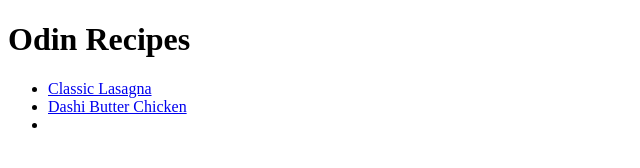
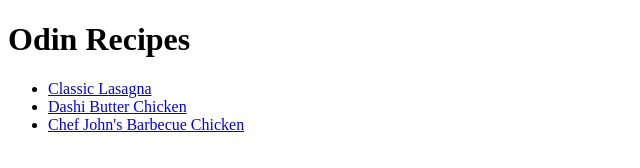
Before and after one commit to l3130/odin-recipes, a plain HTML site: page index.html in a window 1280 px wide. Shown: the whole page, without its empty margins (0-640 px from the left). Drawn offline with Linux system fonts and the light colour scheme.

Commit message:
Fix broken links in index.html

```diff
--- a/index.html
+++ b/index.html
@@ -10,7 +10,7 @@
     <ul>
         <li><a href="recipes/lasagna.html">Classic Lasagna</a></li>
         <li><a href="recipes/Dashi Butter Chicken.html">Dashi Butter Chicken</a></li>
-        <li><a href="recipes/Chef John's Barbecue Chicken.html"></a></li>
+        <li><a href="recipes/Chef John's Barbecue Chicken.html">Chef John's Barbecue Chicken</a></li>
     </ul>
 </body>
 </html>
```
